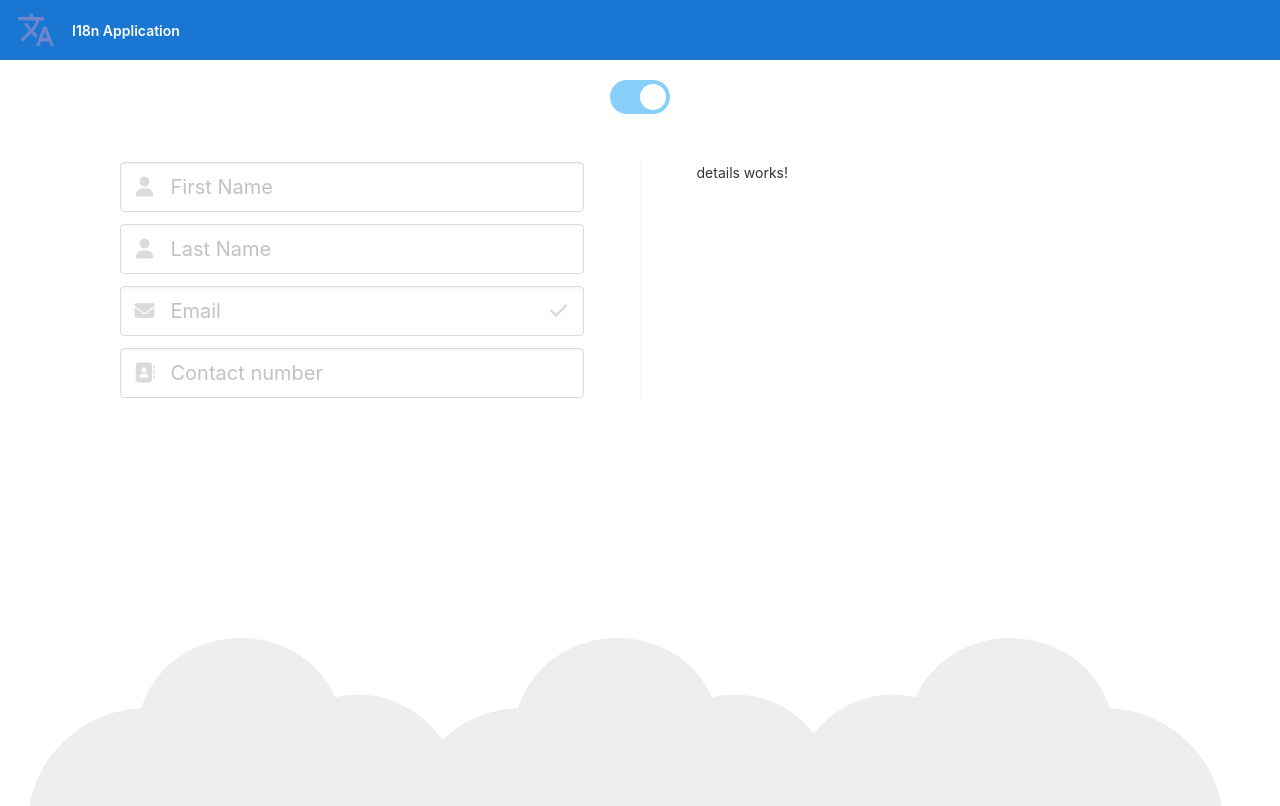
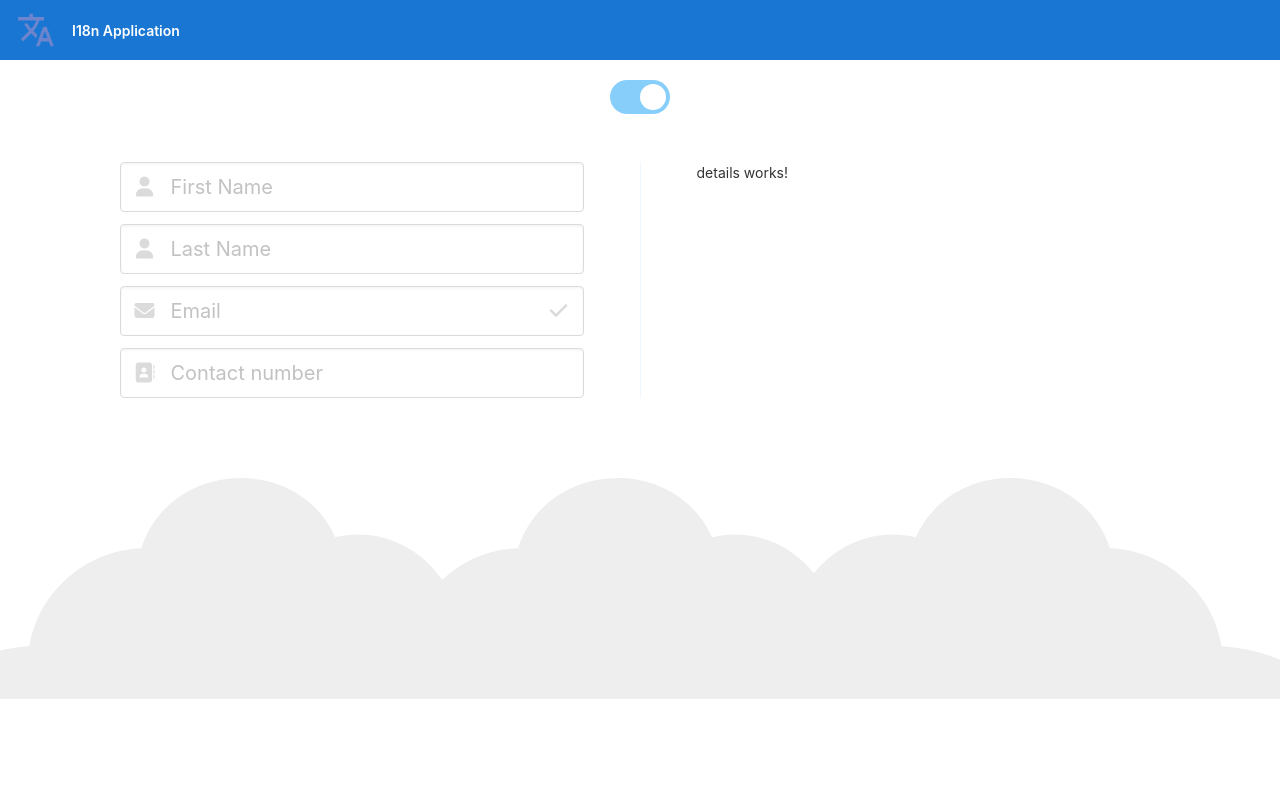
Before and after one commit to kapoorkhushal/I18n-App, an Angular app: page / in a window 1280 px wide. Shown: the top 806 px of the page. Built offline with nearby package versions, Linux system fonts and the light colour scheme.

Commit message:
update in image box size & content styling

```diff
--- a/src/app/app.component.html
+++ b/src/app/app.component.html
@@ -14,7 +14,7 @@
   </div>
 
   <div>
-    <svg id="clouds" xmlns="http://www.w3.org/2000/svg" viewBox="90 0 2611.084 440">
+    <svg id="clouds" xmlns="http://www.w3.org/2000/svg" viewBox="90 0 2611.084 300">
       <path id="Path_39" data-name="Path 39"
         d="M2379.709,863.793c10-93-77-171-168-149-52-114-225-105-264,15-75,3-140,59-152,133-30,2.83-66.725,9.829-93.5,26.25-26.771-16.421-63.5-23.42-93.5-26.25-12-74-77-130-152-133-39-120-212-129-264-15-54.084-13.075-106.753,9.173-138.488,48.9-31.734-39.726-84.4-61.974-138.487-48.9-52-114-225-105-264,15a162.027,162.027,0,0,0-103.147,43.044c-30.633-45.365-87.1-72.091-145.206-58.044-52-114-225-105-264,15-75,3-140,59-152,133-53,5-127,23-130,83-2,42,35,72,70,86,49,20,106,18,157,5a165.625,165.625,0,0,0,120,0c47,94,178,113,251,33,61.112,8.015,113.854-5.72,150.492-29.764a165.62,165.62,0,0,0,110.861-3.236c47,94,178,113,251,33,31.385,4.116,60.563,2.495,86.487-3.311,25.924,5.806,55.1,7.427,86.488,3.311,73,80,204,61,251-33a165.625,165.625,0,0,0,120,0c51,13,108,15,157-5a147.188,147.188,0,0,0,33.5-18.694,147.217,147.217,0,0,0,33.5,18.694c49,20,106,18,157,5a165.625,165.625,0,0,0,120,0c47,94,178,113,251,33C2446.709,1093.793,2554.709,922.793,2379.709,863.793Z"
         transform="translate(142.69 -634.312)" fill="#eee" />
--- a/src/app/app.component.scss
+++ b/src/app/app.component.scss
@@ -43,7 +43,7 @@ p {
 
 .content {
     display: flex;
-    margin: 5rem auto 15rem;
+    margin: 5rem auto;
     padding: 0 1rem;
     max-width: 75rem;
     flex-direction: column;
```
